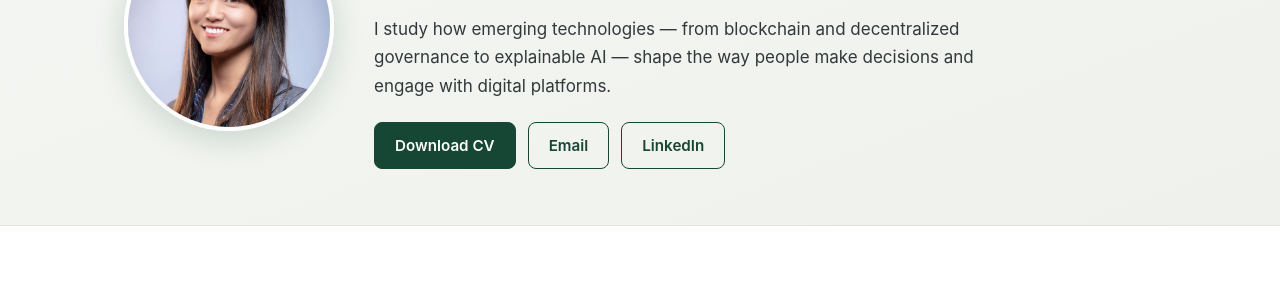
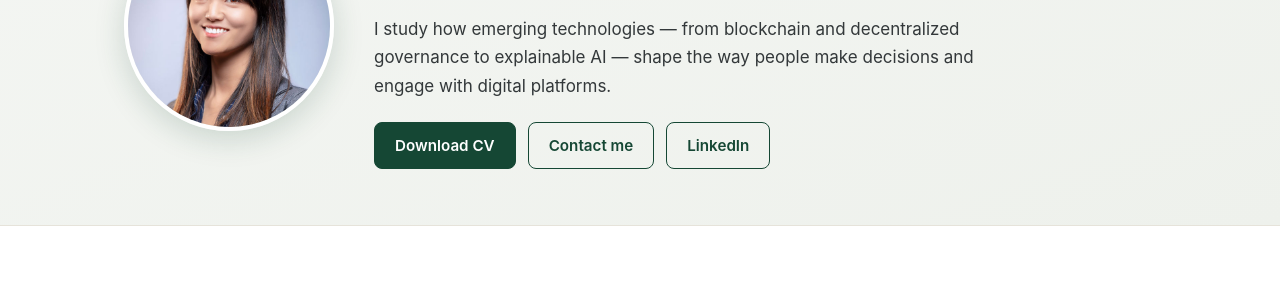
Before and after one commit to RongenZhang/sophia-website, a plain HTML site: page docs/index.html in a window 1280 px wide. Shown: the part 238-525 px from the top of the page. Drawn offline with Linux system fonts and the light colour scheme.

Commit message:
Auto-update site from RongenZhang_CV_May7_2026.docx

```diff
--- a/docs/index.html
+++ b/docs/index.html
@@ -37,7 +37,7 @@
       <p class="lead">I study how emerging technologies — from blockchain and decentralized governance to explainable AI — shape the way people make decisions and engage with digital platforms.</p>
       <div class="actions">
         <a class="btn" href="cv.pdf" target="_blank" rel="noopener">Download CV</a>
-        <a class="btn ghost" href="mailto:Sophia_Zhang@baylor.edu">Email</a>
+        <a class="btn ghost" href="#contact">Contact me</a>
         <a class="btn ghost" href="https://www.linkedin.com/in/rongen-sophia-zhang/" target="_blank" rel="noopener">LinkedIn</a>
       </div>
     </div>
```
Also changed, not shown: templates/index.html (+1 -1 lines).
